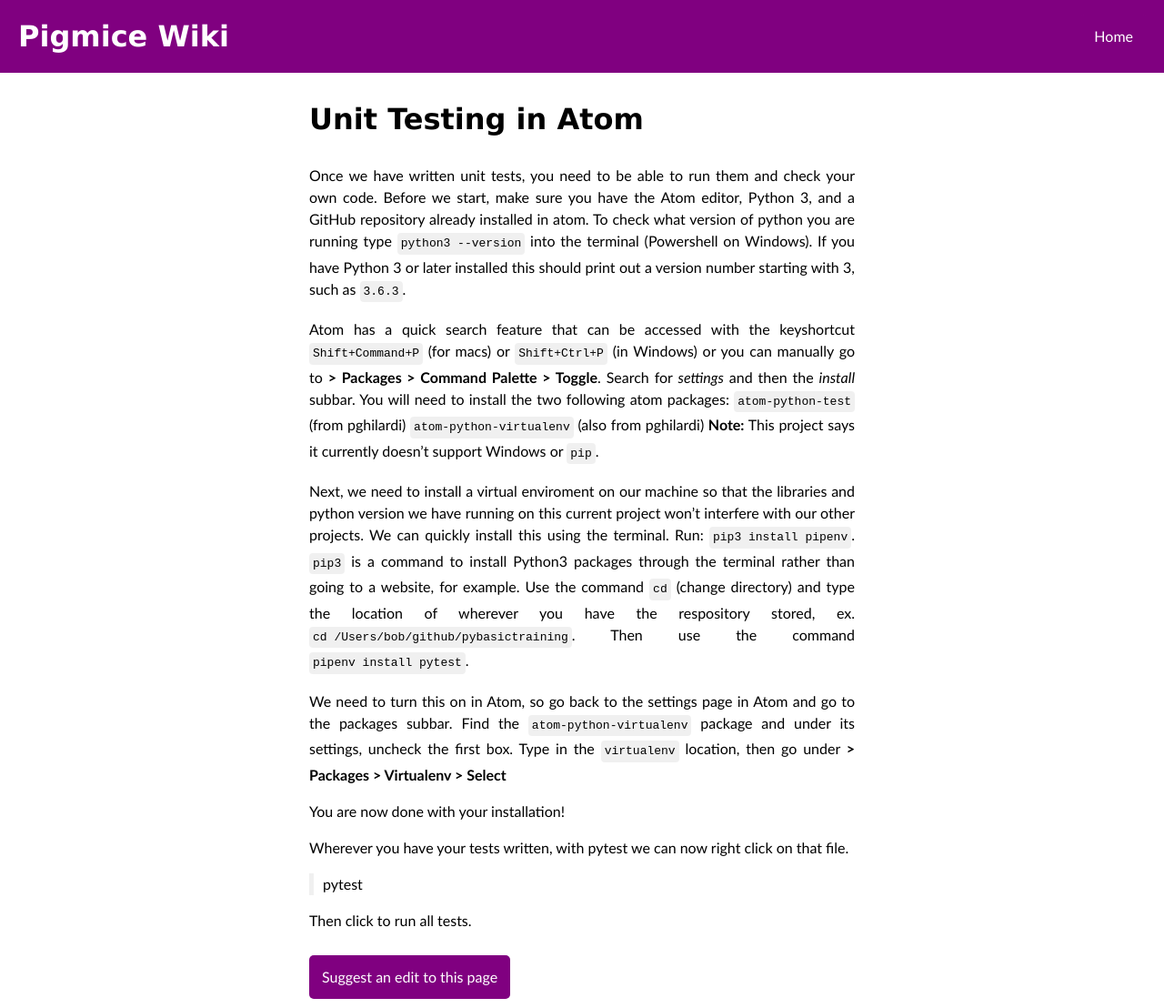
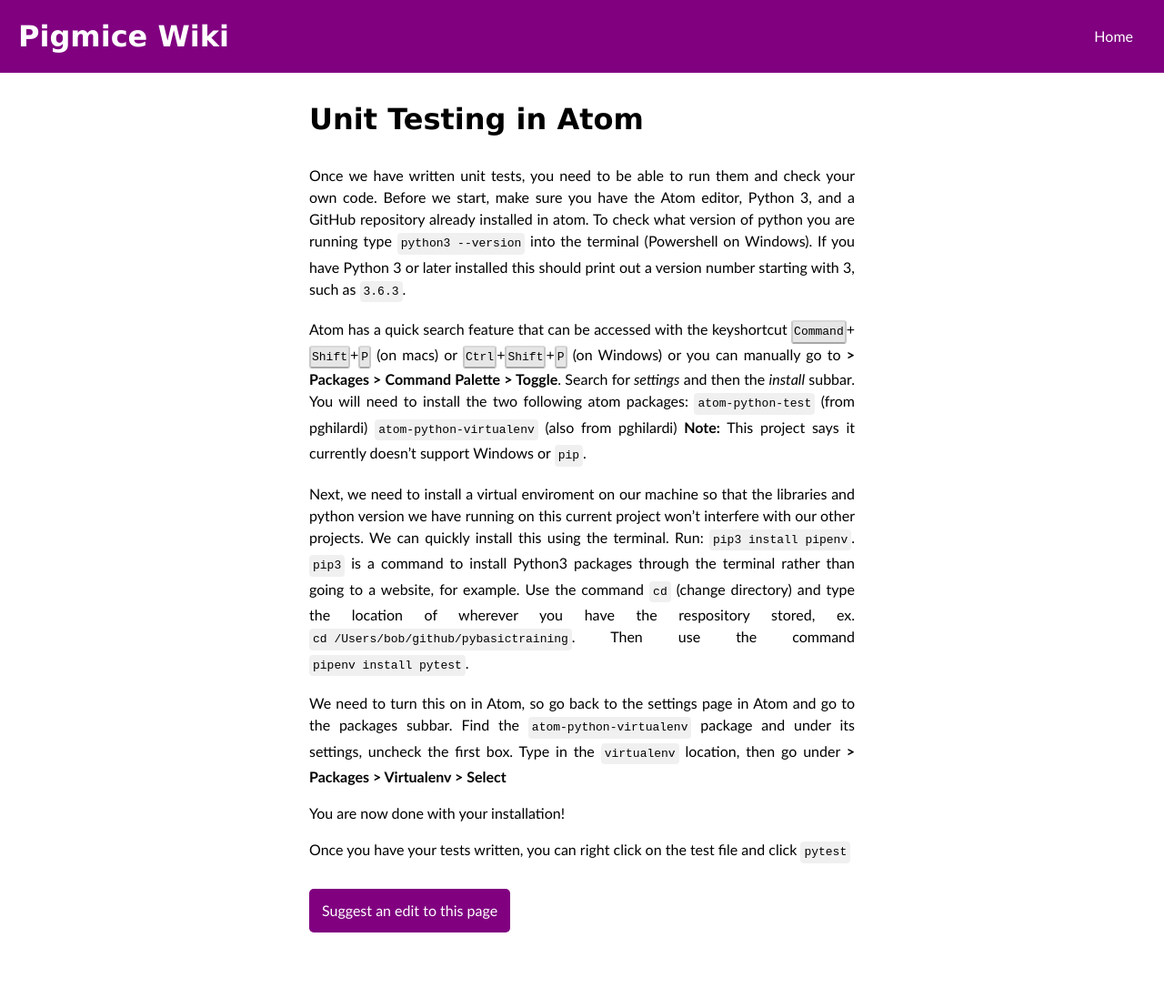
Before and after one commit to Pigmice2733/wiki, a Jekyll site: the page built from programming/unit-testing-in-atom.md, in a window 1280 px wide. Shown: the whole page at 91% size. Built offline with Jekyll 4.4.1, drawn with Linux system fonts in a browser that asks for light colours; our own code applies the rules of GitHub Pages for plain Markdown files; after the commit the page ends 1035 px from its top, so only the background shows below that.

Commit message:
Improve wording and formatting

```diff
--- a/programming/unit-testing-in-atom.md
+++ b/programming/unit-testing-in-atom.md
@@ -4,7 +4,7 @@ Once we have written unit tests, you need to be able to run them and check your
 Before we start, make sure you have the Atom editor, Python 3, and a GitHub repository already installed in atom.
 To check what version of python you are running type `python3 --version` into the terminal (Powershell on Windows). If you have Python 3 or later installed this should print out a version number starting with 3, such as `3.6.3`.
 
-Atom has a quick search feature that can be accessed with the keyshortcut `Shift+Command+P` (for macs) or `Shift+Ctrl+P` (in Windows) or you can manually go to **> Packages > Command Palette > Toggle**.
+Atom has a quick search feature that can be accessed with the keyshortcut <kbd>Command</kbd>+<kbd>Shift</kbd>+<kbd>P</kbd> (on macs) or <kbd>Ctrl</kbd>+<kbd>Shift</kbd>+<kbd>P</kbd> (on Windows) or you can manually go to **> Packages > Command Palette > Toggle**.
 Search for *settings* and then the *install* subbar. You will need to install the two following atom packages:
 `atom-python-test` (from pghilardi)
 `atom-python-virtualenv` (also from pghilardi) **Note:** This project says it currently doesn't support Windows or `pip`.
@@ -15,7 +15,4 @@ We need to turn this on in Atom, so go back to the settings page in Atom and go
 
 You are now done with your installation!
 
-Wherever you have your tests written, with pytest we can now right click on that file.
-> pytest
-
-Then click to run all tests.
+Once you have your tests written, you can right click on the test file and click `pytest`
```
